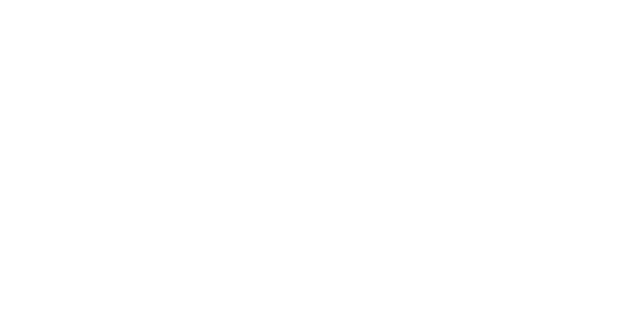
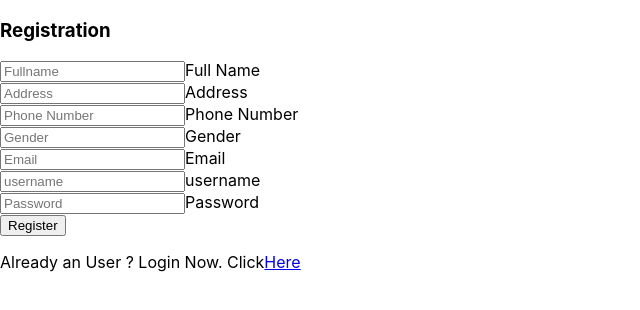
Before and after one commit to Sanjayshrestha98/Agile-Frontend, a React (Create React App) app: page /register in a window 1280 px wide. Shown: the top 310 px of the page, without its empty margins (0-640 px from the left). Built offline with nearby package versions, Linux system fonts and the light colour scheme.

Commit message:
Created Container.js and added routes to register page

```diff
--- a/src/App.js
+++ b/src/App.js
@@ -1,11 +1,13 @@
 import logo from './logo.svg';
 import './App.css';
 import {BrowserRouter} from 'react-router-dom';
+import Container from './Container/Registration'
+
 
 function App() {
   return (
     <BrowserRouter>
-
+    <Container></Container>
     </BrowserRouter>
   );
 }
--- a/src/Container/Registration.js
+++ b/src/Container/Registration.js
@@ -6,9 +6,7 @@
         fullname: "",
         email: "",
         phone: "",
-
         address: "",
-
         gender: "",
         username: "",
         password: "",
@@ -21,6 +19,7 @@
             address: this.state.address,
             phone: this.state.phone,
             gender: this.state.gender,
+            username: this.state.username,
         }
         axios.post("http://localhost:90/api_insert", data)
             .then(
@@ -77,6 +76,14 @@
                         </div>
 
                         <div className="form-label-group">
+                            <input type="text" name="username" id="username"
+                                className="form-control" placeholder="username"
+                                value={this.state.username} onChange={(event) => { this.setState({ username: event.target.value }) }}
+                                required />
+                            <label htmlFor="username">username</label>
+                        </div>
+
+                        <div className="form-label-group">
                             <input type="password" name="password" id="inputPassword" className="form-control"
                                 value={this.state.password} onChange={(event) => { this.setState({ password: event.target.value }) }}
                                 placeholder="Password" required />
```
Also changed, not shown: src/Container/Container.js (added, +14 -0 lines).
